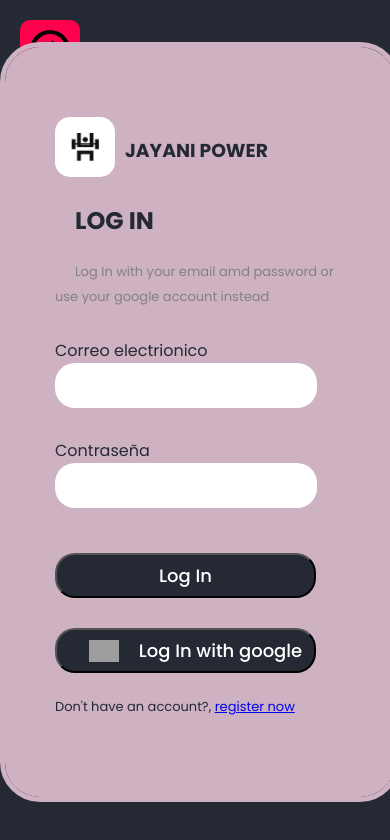
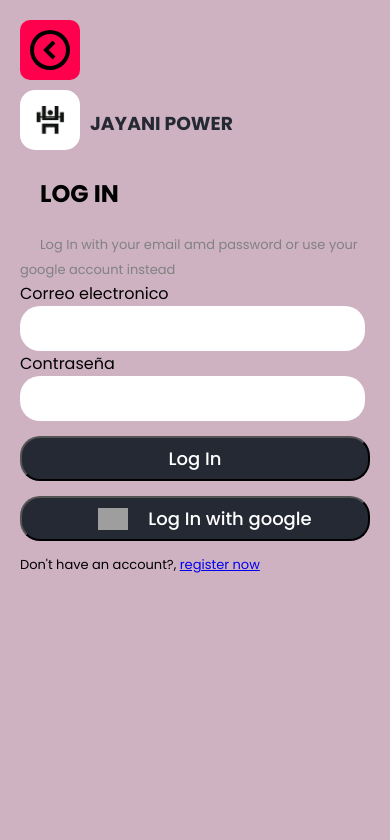
Before and after one commit to Chesco216/GymApp, a React (Vite) app: page /login in a window 390 px wide. Shown: the top 840 px of the page. Built offline with nearby package versions, Linux system fonts and the light colour scheme; no server answers; grey boxes are pictures that could not be loaded; a web font is replaced by a local one.

Commit message:
pancakes login and sigin

```diff
--- a/src/Screens/LogSignIn.css
+++ b/src/Screens/LogSignIn.css
@@ -1,7 +1,122 @@
+.logsign-container {
+	display: flex;
+	flex-direction: column;
+	box-sizing: border-box;
+	width: 100%;
+	height: 100%;
+	padding: 20px 20px;
+	background-color: #CEB2C1;
+}
+
+.formlogin-container {
+	display: flex;
+	flex-direction: column;
+	align-items: center;
+	justify-content: center;
+}
+
+.logsign-form {}
+
+
+
+.login-rside {
+	display: none;
+}
+
+
+.form-input {
+	width: 90%;
+	height: 35px;
+	border-radius: 20px;
+	padding: 5px 10px 5px 20px;
+	border: none;
+}
+
+.logsign-button {
+	width: 90%;
+	height: 45px;
+	margin: 15px auto;
+	border-radius: 20px;
+	background: #242933;
+	color: white;
+	font-family: "Poppins", sans-serif;
+	font-weight: 500;
+	font-size: 18px;
+	border-color: black;
+}
+
+.logsign-google-button {
+	display: flex;
+	/* flex-direction: row; */
+	align-items: center;
+	justify-content: center;
+	width: 90%;
+	height: 45px;
+	margin: 10px 0px;
+	border-radius: 20px;
+	background: #242933;
+	color: white;
+	font-family: "Poppins", sans-serif;
+	font-weight: 500;
+	font-size: 18px;
+	border-color: black;
+}
+
+.logsign-google-button:hover {
+	background: #373737;
+}
+
+.google-logo {
+	margin: auto 20px auto;
+	width: 30px;
+	height: 30;
+}
+
+.logsign-svg {
+	scale: 2;
+}
+
+.logo-name h3 {
+	color: #242933;
+}
+
+.google-logo {
+	margin: auto 20px auto;
+	width: 30px;
+	height: 30;
+}
+
+.logsign-form span {
+	color: black;
+}
+
+.logsign-form button {
+	display: flex;
+	align-items: center;
+	justify-content: center;
+	width: 100%;
+}
+
+.back-to-landing {
+	display: flex;
+	justify-content: center;
+	align-items: center;
+	width: 60px;
+	height: 60px;
+	color: white;
+	font-size: 20px;
+	font-weight: 700;
+	background: #FF004D;
+	border-radius: 10px;
+	margin-bottom: 10px;
+}
+
+
+@media (min-width: 1270px) {
 	.logsign-container {
 		width: 100vw;
 		height: 100vh;
-  color: #242933;
+		background-color: #242933;
 	}
 
 	.back-to-landing {
@@ -54,7 +169,6 @@
 		border: 5px solid #CEB2C1;
 		border-radius: 40px;
 		overflow: hidden;
-	/* padding: 30px 50px 30px 50px; */
 		display: grid;
 		grid-template-columns: 2fr 3fr;
 	}
@@ -84,7 +198,7 @@
 	}
 
 	.form-input {
-	width: 80%;
+		width: 90%;
 		height: 35px;
 		border-radius: 20px;
 		padding: 5px 10px 5px 20px;
@@ -166,39 +280,7 @@
 		scale: 2;
 	}
 
-@media (max-width: 1024px) {
-	.login-rside {
-		display: none;
-		width: 0px;
-	}
-
-	.logsign-container {
-		display: flex;
-		flex-direction: column;
-		width: 100vw;
-		height: 100vh;
-	}
-
-	.formlogin-container {
-		padding: auto;
-		display: flex;
-		flex-direction: column;
-		align-items: center;
-		justify-content: center;
-		width: 100%;
-		height: 750px;
-		background: white;
-	}
-
-	.formsignin-container {
-		padding: auto;
-		display: flex;
-		flex-direction: column;
-		align-items: center;
-		justify-content: center;
-		width: 100%;
-		height: 750px;
-		background: white;
-
+	.logo-name h3 {
+		color: #242933;
 	}
 }
--- a/src/Screens/Login.jsx
+++ b/src/Screens/Login.jsx
@@ -65,7 +65,7 @@ export const LogIn = () => {
 					<form onSubmit={handleLogSubmit}>
 
 						<span className='form-fields'>
-							<label className='form-label'>Correo electrionico</label>
+							<label className='form-label'>Correo electronico</label>
 							<input
 								className='form-input'
 								name='email'
--- a/src/Screens/Signin.jsx
+++ b/src/Screens/Signin.jsx
@@ -21,13 +21,13 @@ export const SignIn = () => {
 
 	const [modalIsOpen, setIsOpen] = useState(false)
 
-  const handleLogSubmit = async( e ) => {
+	const handleLogSubmit = async (e) => {
 		e.preventDefault()
 
 		try {
 			await createUserWithEmailAndPassword(auth, email, password)
 			const currUser = auth.currentUser
-      user.setUserinfo({ ...currUser, displayName: username})
+			user.setUserinfo({ ...currUser, displayName: username })
 			// console.log(currUser)
 			localStorage.setItem('user', JSON.stringify(currUser.uid))
 			navigate('/info-form')
@@ -37,8 +37,8 @@ export const SignIn = () => {
 		}
 	}
 
-  const handleGoogleSignin = async() => {
-    const userDoc = await googleSignin( user )
+	const handleGoogleSignin = async () => {
+		const userDoc = await googleSignin(user)
 		!userDoc ? navigate('/info-form') : navigate('/profile')
 	}
 
@@ -50,21 +50,21 @@ export const SignIn = () => {
 	return (
 		<div className='logsign-container'>
 			<div onClick={() => { navigate('/') }} className='back-to-landing'>
-        <svg className='logsign-svg' xmlns="http://www.w3.org/2000/svg" width="24" height="24"><path d="M12 2a10 10 0 1 0 10 10A10.011 10.011 0 0 0 12 2zm0 18a8 8 0 1 1 8-8 8.009 8.009 0 0 1-8 8z"/><path d="M13.293 7.293 8.586 12l4.707 4.707 1.414-1.414L11.414 12l3.293-3.293-1.414-1.414z"/></svg>
+				<svg className='logsign-svg' xmlns="http://www.w3.org/2000/svg" width="24" height="24"><path d="M12 2a10 10 0 1 0 10 10A10.011 10.011 0 0 0 12 2zm0 18a8 8 0 1 1 8-8 8.009 8.009 0 0 1-8 8z" /><path d="M13.293 7.293 8.586 12l4.707 4.707 1.414-1.414L11.414 12l3.293-3.293-1.414-1.414z" /></svg>
 			</div>
 			<div className='formsignin-container'>
 				<div className='logsign-form'>
-          <span style={{display:'flex'}} className='logo-name'>
-            <img src='../../public/logo.jpg' style={{width:60, height:60, borderRadius:15}}/>
+					<span style={{ display: 'flex' }} className='logo-name'>
+						<img src='../../public/logo.jpg' style={{ width: 60, height: 60, borderRadius: 15 }} />
 						<h3>
 							JAYANI POWER
 						</h3>
 					</span>
-          <h2 style={{margin:20}}>SIGN IN</h2>
-          <label style={{margin:20, fontSize:13, color:'#818181'}}>
+					<h2 style={{ margin: 20 }}>SIGN IN</h2>
+					<label style={{ margin: 20, fontSize: 13, color: '#818181' }}>
 						Sign In with your email amd password or use your google account instead
 					</label>
-          <form onSubmit={ handleLogSubmit }>
+					<form onSubmit={handleLogSubmit}>
 
 						<span className='form-fields'>
 							<label className='form-label'>Nombre</label>
@@ -73,18 +73,18 @@ export const SignIn = () => {
 								name='username'
 								type='text'
 								value={username}
-                onChange={ e => setUsername(e.target.value) }
+								onChange={e => setUsername(e.target.value)}
 							/>
 						</span>
 
 						<span className='form-fields'>
-              <label className='form-label'>Correo electrionico</label>
+							<label className='form-label'>Correo electronico</label>
 							<input
 								className='form-input'
 								name='email'
 								type='email'
 								value={email}
-                onChange={ e => setEmail(e.target.value) }
+								onChange={e => setEmail(e.target.value)}
 							/>
 						</span>
 
@@ -95,33 +95,33 @@ export const SignIn = () => {
 								name='password'
 								type='password'
 								value={password}
-                onChange={ e => setPassword(e.target.value) }
+								onChange={e => setPassword(e.target.value)}
 							/>
 						</span>
 
 						<div>
 							<label className='sign-in-checkbox'>
-                <input name='terms' className='form-checkbox-input' type='checkbox' required/>
+								<input name='terms' className='form-checkbox-input' type='checkbox' required />
 								Aceptar terminos y condiciones
 							</label>
-              <strong onClick={() => {setIsOpen(true)}}>ver</strong>
+							<strong onClick={() => { setIsOpen(true) }}>ver</strong>
 						</div>
-            <PolicyModal modalIsOpen={modalIsOpen} setIsOpen={setIsOpen}/>
+						<PolicyModal modalIsOpen={modalIsOpen} setIsOpen={setIsOpen} />
 						<button className='logsign-button' type='submit'>Sign In</button>
 					</form>
-          <button className='logsign-button' onClick={ handleGoogleSignin }>
-            <img src='https://cdn.icon-icons.com/icons2/2429/PNG/512/google_logo_icon_147282.png' className='google-logo'/>
+					<button className='logsign-button' onClick={handleGoogleSignin}>
+						<img src='https://cdn.icon-icons.com/icons2/2429/PNG/512/google_logo_icon_147282.png' className='google-logo' />
 						Log In with google
 					</button>
-          <span style={{marginTop:50, fontSize:13}}>
+					<span style={{ marginTop: 50, fontSize: 13 }}>
 						Already have an account?, <NavLink to='/login'>login now</NavLink>
 					</span>
 				</div>
 				<div className='login-rside'>
-          <h1 style={{color: 'white'}}>
+					<h1 style={{ color: 'white' }}>
 						Make your goals became true
 					</h1>
-          <img src='https://img.freepik.com/free-vector/home-gym-with-different-workout-elements_23-2148864727.jpg'/>
+					<img src='https://img.freepik.com/free-vector/home-gym-with-different-workout-elements_23-2148864727.jpg' />
 				</div>
 			</div>
 		</div>
--- a/src/index.css
+++ b/src/index.css
@@ -11,6 +11,7 @@
 
 @media (max-width: 768px) {
 	#root {
-		overflow: scroll;
+		overflow-y: scroll;
+		overflow-x: hidden;
 	}
 }
```
Lines whose indentation alone changed are shown as unchanged.
